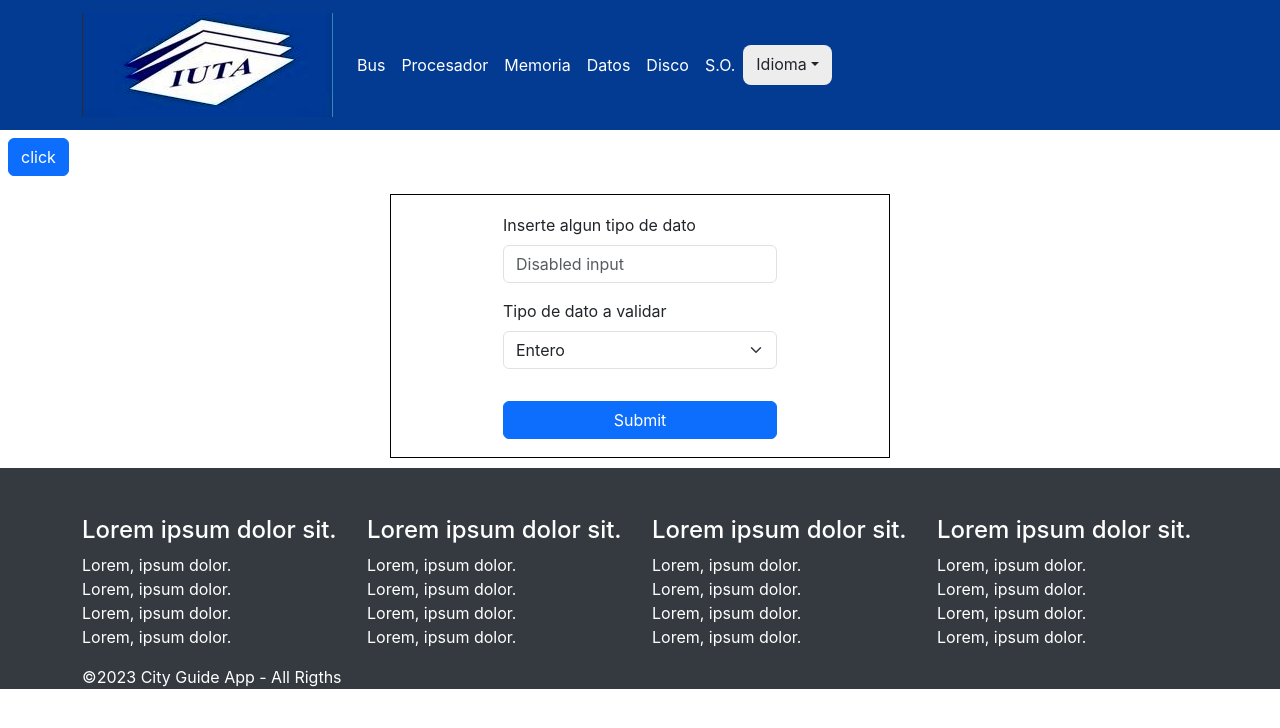
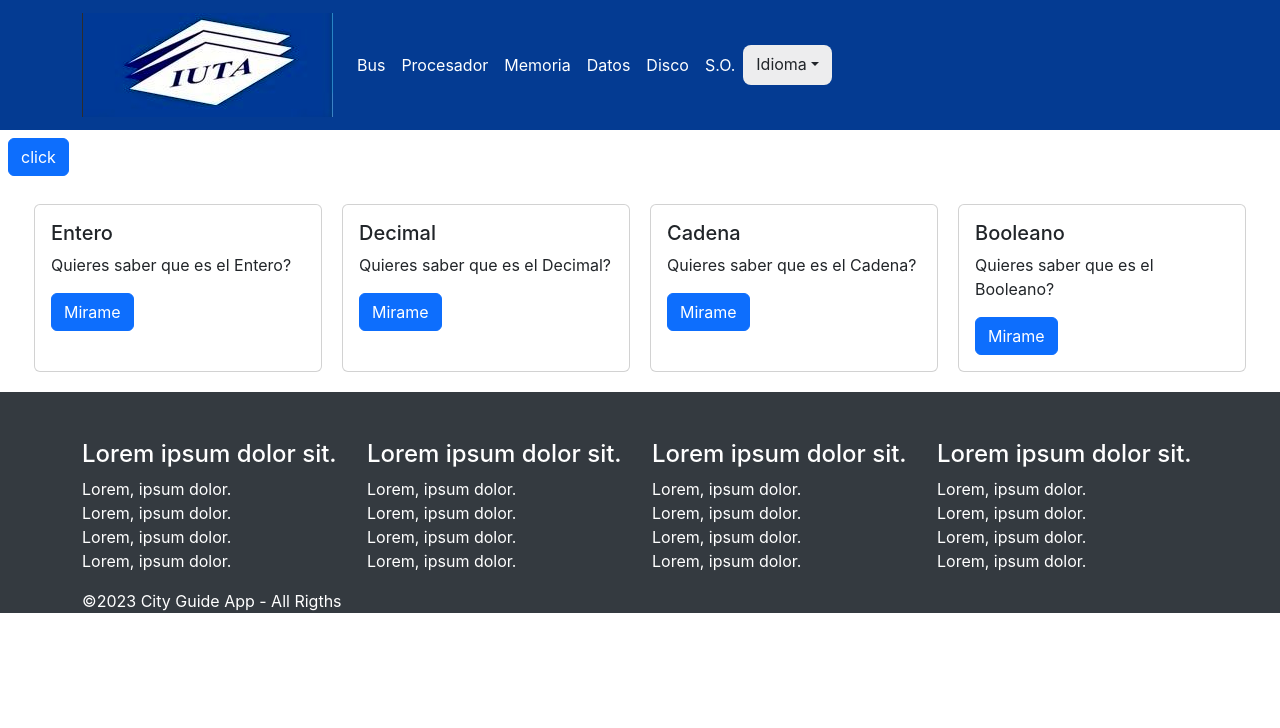
Before and after one commit to CarlosArgelio/iuta-iii-adc-eval2, a React (Create React App) app: page /#/data in a window 1280 px wide. Shown: the top 728 px of the page. Built offline with nearby package versions, Linux system fonts and the light colour scheme.

Commit message:
feat: add component data

```diff
--- /dev/null
+++ b/src/pages/data/components/cards/cards.css
@@ -0,0 +1,11 @@
+.card-flip {
+    transform: rotate(0deg);
+    transition: transform 0.5s;
+  }
+
+.card-with-frame {
+    box-sizing: border-box;
+    width: 100%;
+    border: solid #65c04e 3px;
+    padding: 5px;
+  }
--- /dev/null
+++ b/src/pages/data/components/cards/cards.jsx
@@ -0,0 +1,48 @@
+import React, { useState } from 'react';
+import './cards.css'
+
+import Button from 'react-bootstrap/Button';
+import Card from 'react-bootstrap/Card';
+
+import { useTranslation } from 'react-i18next';
+
+
+function Cards({ title, info, image, example }) {
+    // eslint-disable-next-line no-unused-vars
+    const [t, i18n] = useTranslation("global");
+
+    const [isFlipped, setIsFlipped] = useState(false);
+
+    const handleFlip = () => {
+      setIsFlipped(!isFlipped);
+    };
+
+    return (
+            <Card style={{ width: '18rem', margin: "10px" }} className={`card-flip ${isFlipped && 'card-with-frame'}`}>
+            <Card.Body>
+                <Card.Title>{title}</Card.Title>
+                <Card.Text>
+                {isFlipped ? info : `${t('pages.bus.components.infoStart')} ${title}?`}
+                </Card.Text>
+                {
+                    isFlipped ?
+                        <div>
+                            <Button variant="primary" style={{
+                            // position: 'absolute',
+                            width: '200%; float: right',
+                            textAlign: 'center',
+                            margin: 'auto'
+                            }}
+                            onClick={handleFlip}
+                            >
+                            {t('components.back')}
+                            </Button>
+                        </div>
+                        : <Button variant="primary" onClick={handleFlip}> {t('pages.bus.components.see')} </Button>
+                }
+            </Card.Body>
+            </Card>
+    );
+}
+
+export default Cards;
--- a/src/pages/data/data.jsx
+++ b/src/pages/data/data.jsx
@@ -1,5 +1,5 @@
 import Transition from "./components/transitions/transitions";
-import Form from "./components/form/form";
+import Cards from './components/cards/cards'
 
 // images import
 
@@ -13,22 +13,30 @@ const Processador = () => {
                 <Transition />
             </div>
             <div style={{
-                display: "flex",
-                justifyContent: "center",
-                alignItems: "center"
-            }}
-            >
-                <div style={{
                     display: "flex",
+                    flexDirection: "row",
+                    width: "100%",
                     justifyContent: "center",
-                    alignItems: "center",
-                    border: "1px solid black",
-                    margin: "10px",
+                    marginRight: "10px",
+                    marginLeft: "auto",
                     padding: "10px",
-                    width: "500px"
                 }}>
-                    <Form />
-                </div>
+                <Cards
+                    title={'Entero'}
+                    info={'Representa números enteros, positivos o negativos.'}
+                    />
+                <Cards
+                    title={'Decimal'}
+                    info={'Representa números con decimales.'}
+                    />
+                <Cards
+                    title={'Cadena'}
+                    info={'Representa una secuencia de caracteres, como letras, números o símbolos.'}
+                    />
+                <Cards
+                    title={'Booleano'}
+                    info={'Representa un valor lógico, verdadero o falso.'}
+                    />
             </div>
         </>
   );
```
